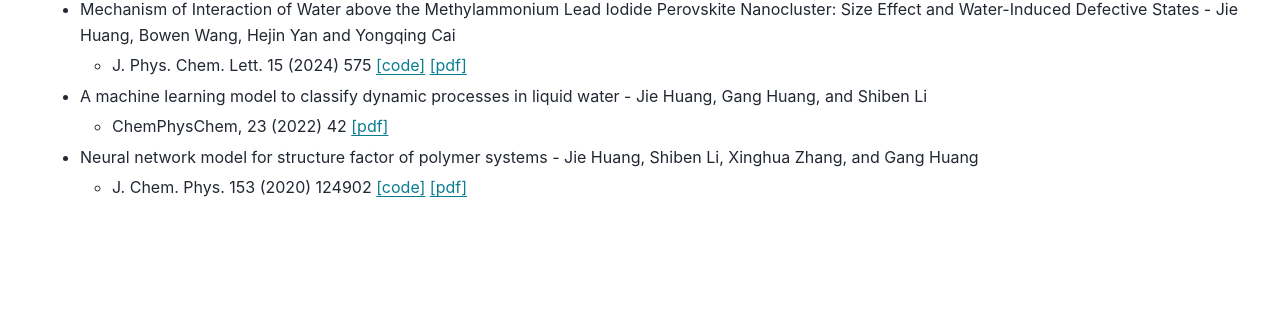
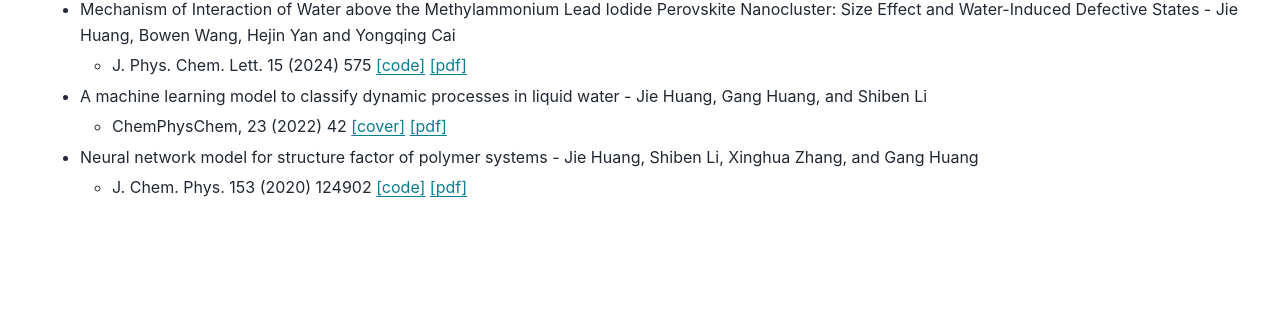
Before and after one commit to way2ml/way2ml.github.io, a Sphinx documentation site: the page built from doc/publications.md, in a window 1280 px wide. Shown: the part 454-763 px from the top of the page. Built offline with Sphinx 7.4.7 and the PyData theme 0.15.4, drawn with Linux system fonts in a browser that asks for light colours; pages that are not in the unit, such as notebooks, are missing from menus.

Commit message:
add cover

```diff
--- a/doc/publications.md
+++ b/doc/publications.md
@@ -9,6 +9,6 @@
 - Mechanism of Interaction of Water above the Methylammonium Lead Iodide Perovskite Nanocluster: Size Effect and Water-Induced Defective States - Jie Huang, Bowen Wang, Hejin Yan and Yongqing Cai
   - J. Phys. Chem. Lett. 15 (2024) 575 <a href="https://github.com/HuangJiaLian/MAPbI3-Water" target="_blank" rel="noopener">[code]</a> <a href="./_static/publications/2024_JPCL.pdf" target="_blank" rel="noopener">[pdf]</a>
 - A machine learning model to classify dynamic processes in liquid water - Jie Huang, Gang Huang, and Shiben Li
-  - ChemPhysChem, 23 (2022) 42 <a href="./_static/publications/2021_CPC.pdf" target="_blank" rel="noopener">[pdf]</a>
+  - ChemPhysChem, 23 (2022) 42 <a href="./_static/publications/2021_CPC_cover.pdf" target="_blank" rel="noopener">[cover]</a> <a href="./_static/publications/2021_CPC.pdf" target="_blank" rel="noopener">[pdf]</a>
 - Neural network model for structure factor of polymer systems - Jie Huang, Shiben Li, Xinghua Zhang, and Gang Huang
   - J. Chem. Phys. 153 (2020) 124902 <a href="https://github.com/HuangJiaLian/NN_For_Structure_Factor" target="_blank" rel="noopener">[code]</a> <a href="./_static/publications/2020_JCP.pdf" target="_blank" rel="noopener">[pdf]</a>
```
Also changed, not shown: 1 other file.
